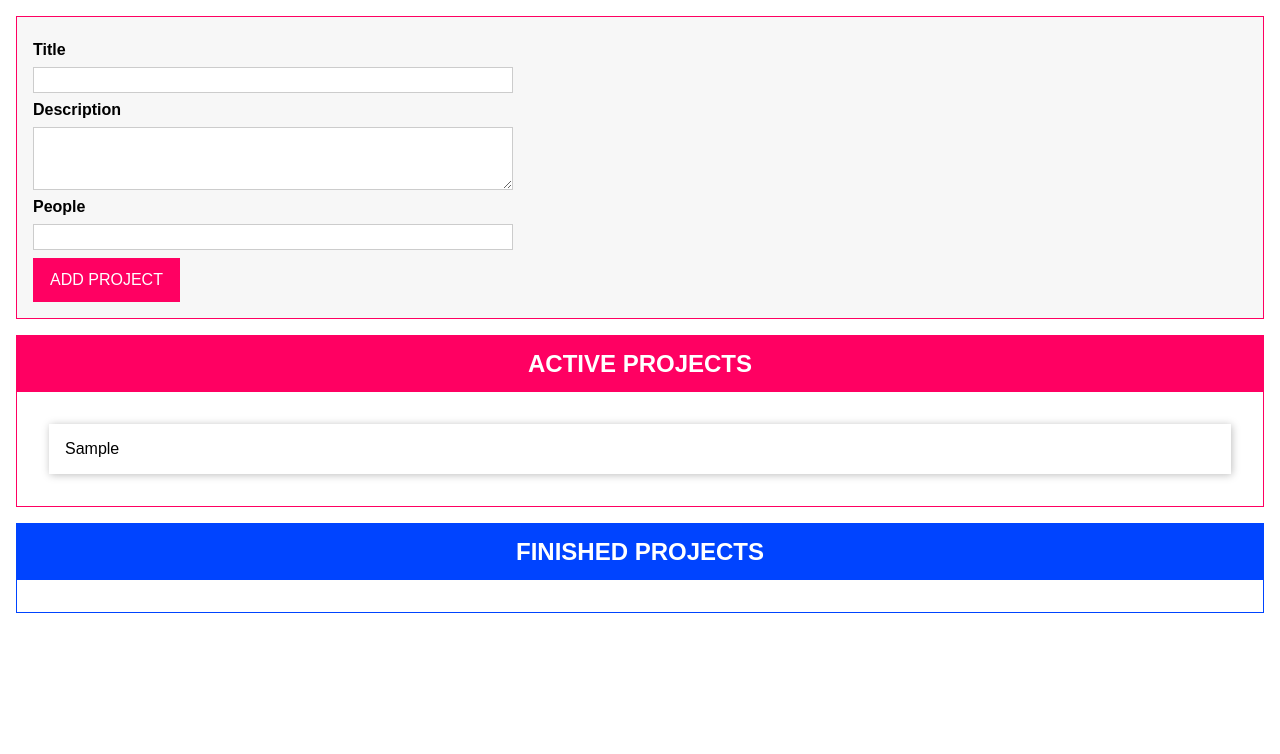
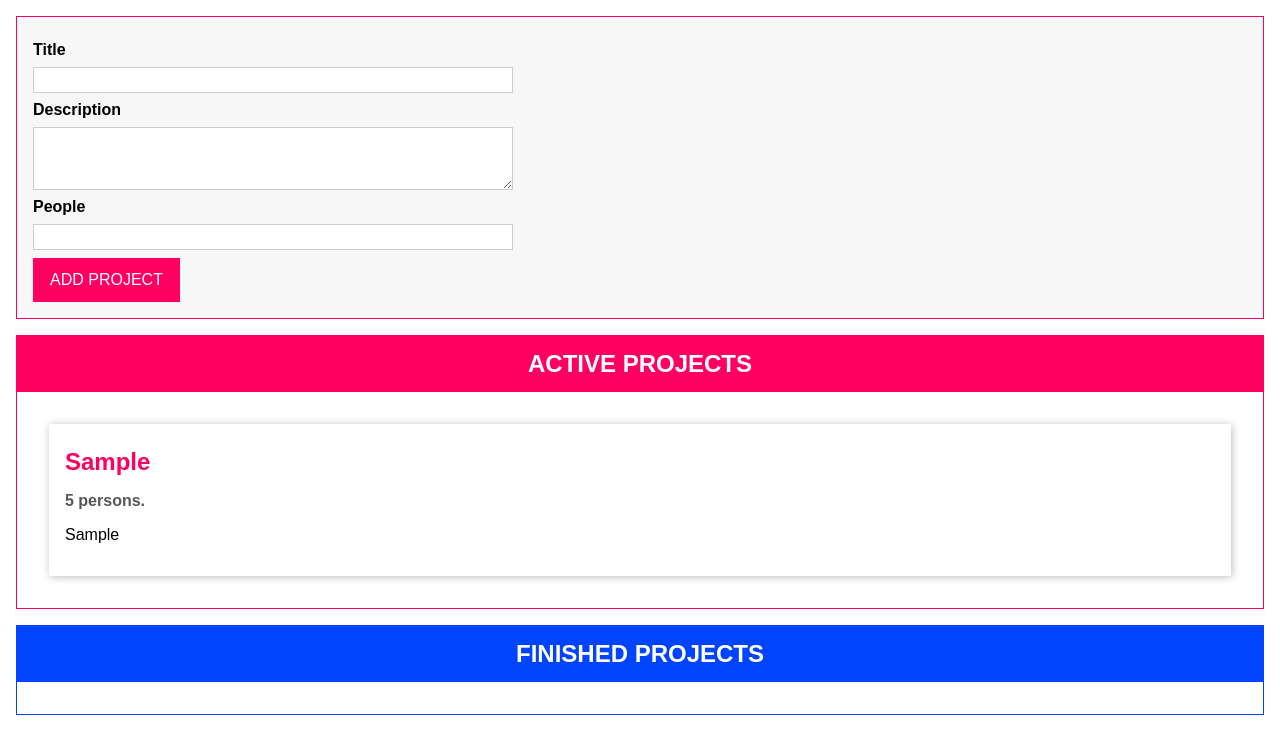
Before and after one commit to stos97/ts-drag-and-drop, a website with bundled scripts: page index.html in a window 1280 px wide. Both pictures are taken after typing "Sample", "Sample", "5" into the empty fields and a click on the button "ADD PROJECT". Built offline with nearby package versions, Linux system fonts and the light colour scheme.

Commit message:
fix displaying project item

```diff
--- a/index.html
+++ b/index.html
@@ -27,7 +27,11 @@
     </form>
 </template>
 <template id="single-project">
-    <li></li>
+    <li>
+        <h2></h2>
+        <h3></h3>
+        <p></p>
+    </li>
 </template>
 <template id="project-list">
     <section class="projects">
--- a/src/app.ts
+++ b/src/app.ts
@@ -5,6 +5,7 @@
 
 class Project {
     constructor(public id: string, public title: string, public description: string, public people: number, public status: ProjectStatus) {
+
     }
 }
 
@@ -18,7 +19,7 @@
     }
 }
 
-class ProjectState extends State <Project>{
+class ProjectState extends State <Project> {
     private projects: Project[] = [];
     private static instance: ProjectState;
 
@@ -114,6 +115,36 @@
     abstract renderContent(): void;
 }
 
+class ProjectItem extends Component<HTMLUListElement, HTMLLIElement> {
+    private project: Project;
+
+    get persons(): any {
+        if (this.project.people === 1) {
+            return '1 person.';
+        } else {
+            return `${this.project.people} persons.`;
+        }
+    }
+
+    constructor(hostId: string, project: Project) {
+        super('single-project', hostId, false, project.id);
+        this.project = project;
+
+        this.configure();
+        this.renderContent();
+    }
+
+    configure() {
+
+    }
+
+    renderContent() {
+        this.element.querySelector('h2')!.textContent = this.project.title;
+        this.element.querySelector('h3')!.textContent = this.persons;
+        this.element.querySelector('p')!.textContent = this.project.description;
+    }
+}
+
 class ProjectList extends Component<HTMLDivElement, HTMLElement> {
     assignedProject: Project[];
 
@@ -145,9 +176,7 @@
         const listEl = document.getElementById(`${this.type}-projects-list`)! as HTMLUListElement;
         listEl.innerHTML = '';
         for (const projectItem of this.assignedProject) {
-            const listItem = document.createElement('li');
-            listItem.textContent = projectItem.title;
-            listEl.appendChild(listItem);
+            new ProjectItem(this.element.querySelector('ul')!.id, projectItem);
         }
     }
 }
```
